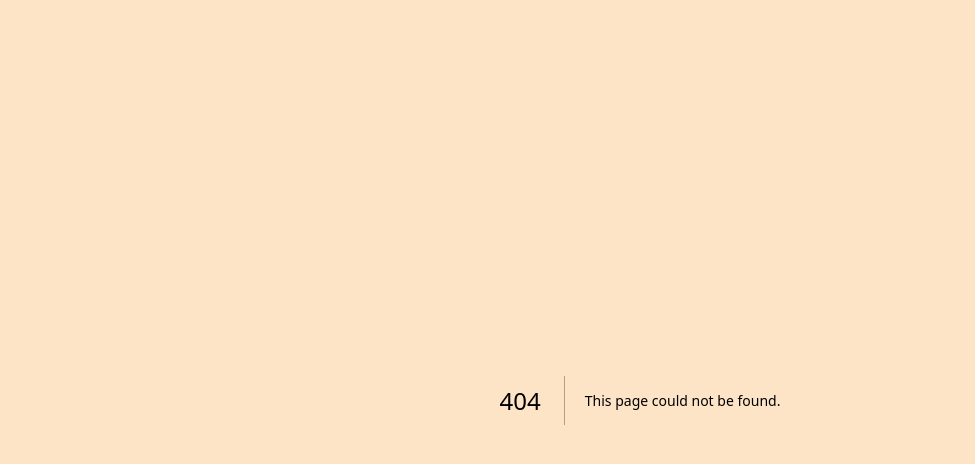
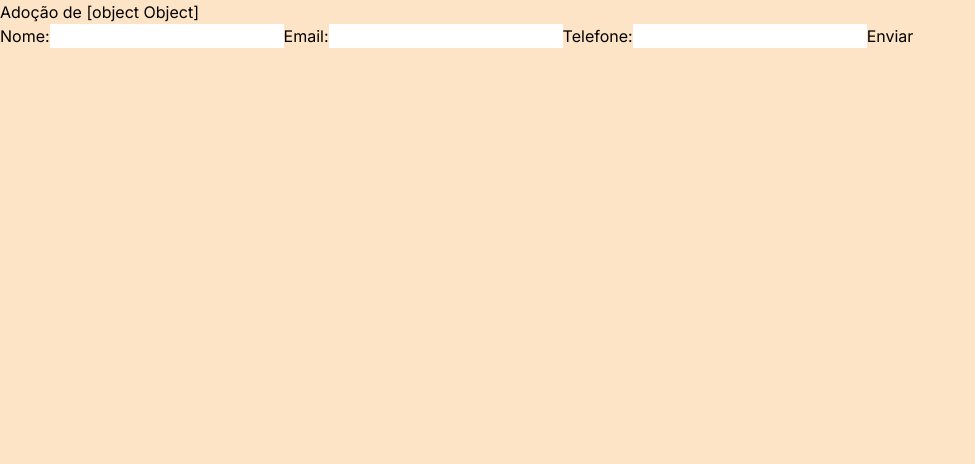
Before and after one commit to luc-gh/DSW-front, a Next.js app: page /adoption/1 in a window 1280 px wide. Before the commit this address had no page. Shown: the top 464 px of the page, without its empty margins (0-975 px from the left). Built offline with nearby package versions, Linux system fonts and the light colour scheme.

Commit message:
working dialog + form page

```diff
--- a/package.json
+++ b/package.json
@@ -12,10 +12,12 @@
     "@radix-ui/react-dialog": "^1.1.2",
     "autoprefixer": "^10.4.20",
     "axios": "^1.7.7",
+    "lucide-react": "^0.453.0",
     "next": "14.2.6",
     "postcss": "^8.4.47",
     "react": "^18",
     "react-dom": "^18",
+    "react-hook-form": "^7.53.1",
     "tailwindcss": "^3.4.14"
   },
   "devDependencies": {
--- /dev/null
+++ b/src/app/adoption/[id]/AdoptionForm.tsx
@@ -0,0 +1,29 @@
+'use client'
+
+import {useForm, SubmitHandler} from 'react-hook-form'
+
+type AdoptionFormData = {
+    name: string;
+    email: string;
+    phone: string;
+    animal_id: string;
+}
+
+const AdoptionForm = (id:Number) => {
+
+    const {register, handleSubmit} = useForm<AdoptionFormData>();
+    return (
+        <form>
+            <label>Nome:</label>
+            <input type="text" required {...register("name")}/>
+            <label>Email:</label>
+            <input type="email" required {...register("email")}/>
+            <label>Telefone:</label>
+            <input type="tel" required {...register("phone")}/>
+            <input type="hidden" name="animal_id" value={id.toString()}/>
+            <button type="submit">Enviar</button>
+        </form>
+    )
+}
+
+export default AdoptionForm;
--- /dev/null
+++ b/src/app/adoption/[id]/page.tsx
@@ -0,0 +1,12 @@
+import AdoptionForm from "./AdoptionForm";
+
+const AdoptionFormContainer = (id: Number) => {
+    return (
+        <div>
+            <h2>Adoção de {id.toString()}</h2>
+            <AdoptionForm {...id}/>
+        </div>
+    )
+}
+
+export default AdoptionFormContainer;
--- a/src/app/adoption/page.tsx
+++ b/src/app/adoption/page.tsx
@@ -1,9 +1,9 @@
 // src/app/page.tsx
 
+import NewPetProfile from '@/components/NewPetProfile';
 import PetProfileDialog from '@/components/PetDialog';
-import PetProfile from '@/components/PetProfile';
 import { getAnimals } from '@/server/animals';
-
+/*
 const AdoptionPage = async () => {
   const data = await getAnimals();
   return (
@@ -22,37 +22,29 @@ const AdoptionPage = async () => {
 };
 
 export default AdoptionPage
-
+*/
 
 // import PetProfileDialog from '@/components/PetDialog';
 // import PetProfile from '@/components/PetProfile';
 // import { getAnimals } from '@/server/animals';
 
-// const AdoptionPage = async () => {
-//   const data = await getAnimals();
+ const AdoptionPage = async () => {
+   const data = await getAnimals();
 
-//   return (
-//     <div className="max-w-[90%] max-h-[85%] mr-[5%] ml-[5%]">
-//       <div className="mb-8">
-//         <h3 className='font-bold text-2xl'>Sessão de Adoção</h3>
-//         <p className='text-gray-700'>Veja a lista de animais disponíveis para adoção.</p>
-//       </div>
+   return (
+     <div className="max-w-[90%] max-h-[85%] mr-[5%] ml-[5%]">
+      <div className="mb-8">
+         <h3 className='font-bold text-2xl'>Sessão de Adoção</h3>
+         <p className='text-gray-700'>Veja a lista de animais disponíveis para adoção.</p>
+       </div>
 
-//       <div className='grid grid-cols-2 gap-10 overflow-hidden bg-slate-50 p-5'>
-//         {data.map((animal) => (
-//           <div key={animal.id.toString()} className="bg-[#FFF4C3] border-2 border-[#4CBEB0] rounded-lg flex justify-between items-center p-5 shadow-md">
-//             <img src={animal.imageUrl} alt={animal.name} className="w-[100px] h-[100px] object-cover rounded-lg" />
-//             <div className="flex flex-col justify-between items-start flex-1 pl-4">
-//               <h3 className="text-lg font-bold mb-2">{animal.name}</h3>
-//               <p className="text-sm text-gray-600 mb-4">{animal.description}</p>
-//               <div className="flex gap-2">
-//                 <button className="bg-[#C9A5F9] text-white py-2 px-4 rounded-lg transition-colors duration-300 hover:bg-[#b48be8]">Detalhes</button>
-//                 <button className="bg-[#C9A5F9] text-white py-2 px-4 rounded-lg transition-colors duration-300 hover:bg-[#b48be8]">Adotar</button>
-//               </div>
-//             </div>
-//           </div>
-//         ))}
-//       </div>
-//     </div>
-//   );
-// };
+       <div className='grid grid-cols-2 gap-10 overflow-hidden bg-slate-50 p-5'>
+         {data.map((animal) => (
+           <NewPetProfile key={animal.id.toString()} {...animal}/>
+         ))}
+       </div>
+     </div>
+   );
+};
+
+export default AdoptionPage;
--- /dev/null
+++ b/src/components/NewPetProfile.tsx
@@ -0,0 +1,21 @@
+'use client'
+
+import { Pet } from "@/types"
+import PetProfileDialog from "./PetDialog"
+import Link from "next/link"
+
+export default function NewPetProfile({id, name,description,imageUrl}:Pet) {
+    return(
+        <div key={id.toString()} className="bg-[#FFF4C3] border-2 border-[#4CBEB0] rounded-lg flex justify-between items-center p-5 shadow-md">
+        <img src={imageUrl} alt={name} className="w-[100px] h-[100px] object-cover rounded-lg" />
+        <div className="flex flex-col justify-between items-start flex-1 pl-4">
+          <h3 className="text-lg font-bold mb-2">{name}</h3>
+          <p className="text-sm text-gray-600 mb-4">{description}</p>
+          <div className="flex gap-2">
+            <PetProfileDialog id={id} name={name} description={description} imageUrl={imageUrl}/>
+            <Link href={`/adoption/${id}`}><button className="bg-[#C9A5F9] text-white py-2 px-4 rounded-lg transition-colors duration-300 hover:bg-[#b48be8]">Adotar</button></Link>
+          </div>
+        </div>
+      </div>
+    )
+}
--- a/src/components/PetDialog.tsx
+++ b/src/components/PetDialog.tsx
@@ -2,12 +2,12 @@
 
 import { Pet } from '@/types';
 import * as Dialog from '@radix-ui/react-dialog'
-import PetProfile from './PetProfile';
+import { PawPrint } from 'lucide-react';
 import React from 'react';
+import Link from 'next/link';
 
 export default function PetProfileDialog({ id, name, description, imageUrl }:Pet) {
 
-	const [showInput, setShowInput] = React.useState(false)
 	const [isOpen, setIsOpen] = React.useState(false)
 
 	const onOpenChange = (isOpen: boolean) => {
@@ -18,19 +18,22 @@ export default function PetProfileDialog({ id, name, description, imageUrl }:Pet
         <Dialog.Dialog>
 			<Dialog.Root open={isOpen} onOpenChange={onOpenChange}>
 		    <Dialog.Trigger asChild>
-                <button><PetProfile key={id.toString()} name={name} description={description} imageUrl={imageUrl}/></button>
+				<button className="bg-[#C9A5F9] text-white py-2 px-4 rounded-lg transition-colors duration-300 hover:bg-[#b48be8]">Detalhes</button>
             </Dialog.Trigger>
 		    <Dialog.Portal>
 			<Dialog.Overlay className="fixed inset-0 bg-black opacity-50 data-[state=open]:animate-overlayShow" />
 			<Dialog.Content className="fixed left-1/2 top-1/2 max-h-[85vh] w-[90vw] max-w-[450px] -translate-x-1/2 -translate-y-1/2 rounded-md bg-white p-[25px] shadow-[hsl(206_22%_7%_/_35%)_0px_10px_38px_-10px,_hsl(206_22%_7%_/_20%)_0px_10px_20px_-15px] focus:outline-none data-[state=open]:animate-contentShow">
+			    <img src={imageUrl} alt={name} className="w-[500px] h-[500px] object-cover rounded-lg" />
 				<Dialog.Title>{name}</Dialog.Title>
 				<Dialog.Description>{description}</Dialog.Description>
-				<Dialog.Close asChild>
-					<button className='bg-red-500 text-white p-2 rounded'>Continuar Navegando...</button>
-				</Dialog.Close>
-				<Dialog.Close asChild>
-					<button className='bg-green-700 text-white p-2 rounded'>Adotar!</button>
-				</Dialog.Close>
+				<div className="mt-5 place-content-end flex gap-2">
+					<Dialog.Close asChild>
+						<button className='bg-red-500 text-white p-2 rounded'>Continuar Navegando...</button>
+					</Dialog.Close>
+					<Dialog.Close asChild>
+						<button className='flex bg-green-700 text-white p-2 rounded'><Link className='flex' href={`/adoption/${id}`}><PawPrint className='p-1' size={25} color='#FFF'/>Adotar!</Link></button>
+					</Dialog.Close>
+				</div>
 			</Dialog.Content>
 		    </Dialog.Portal>
 			</Dialog.Root>
```
Also changed, not shown: 1 other file (tests, documents, lock files or other folders).
